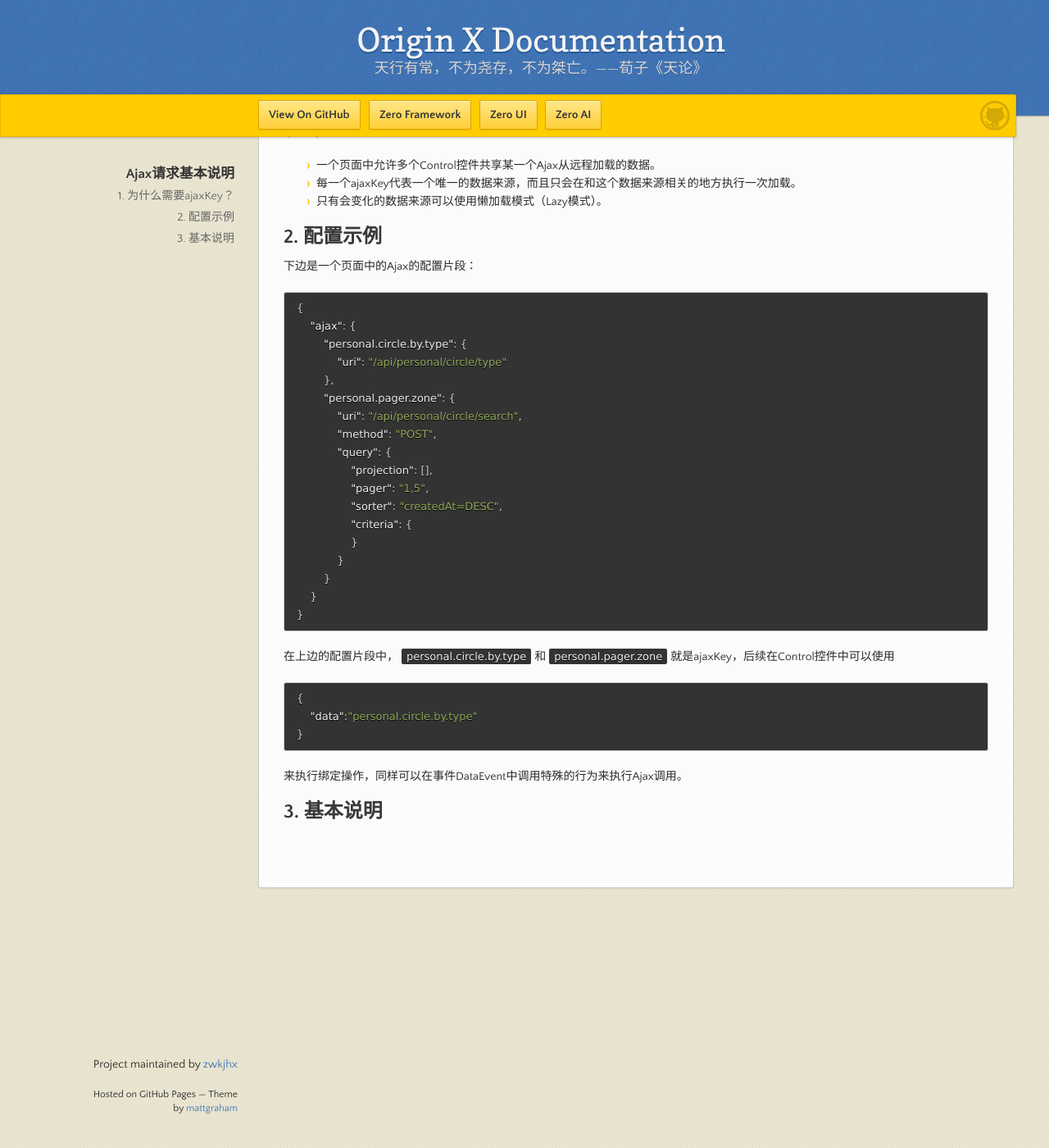
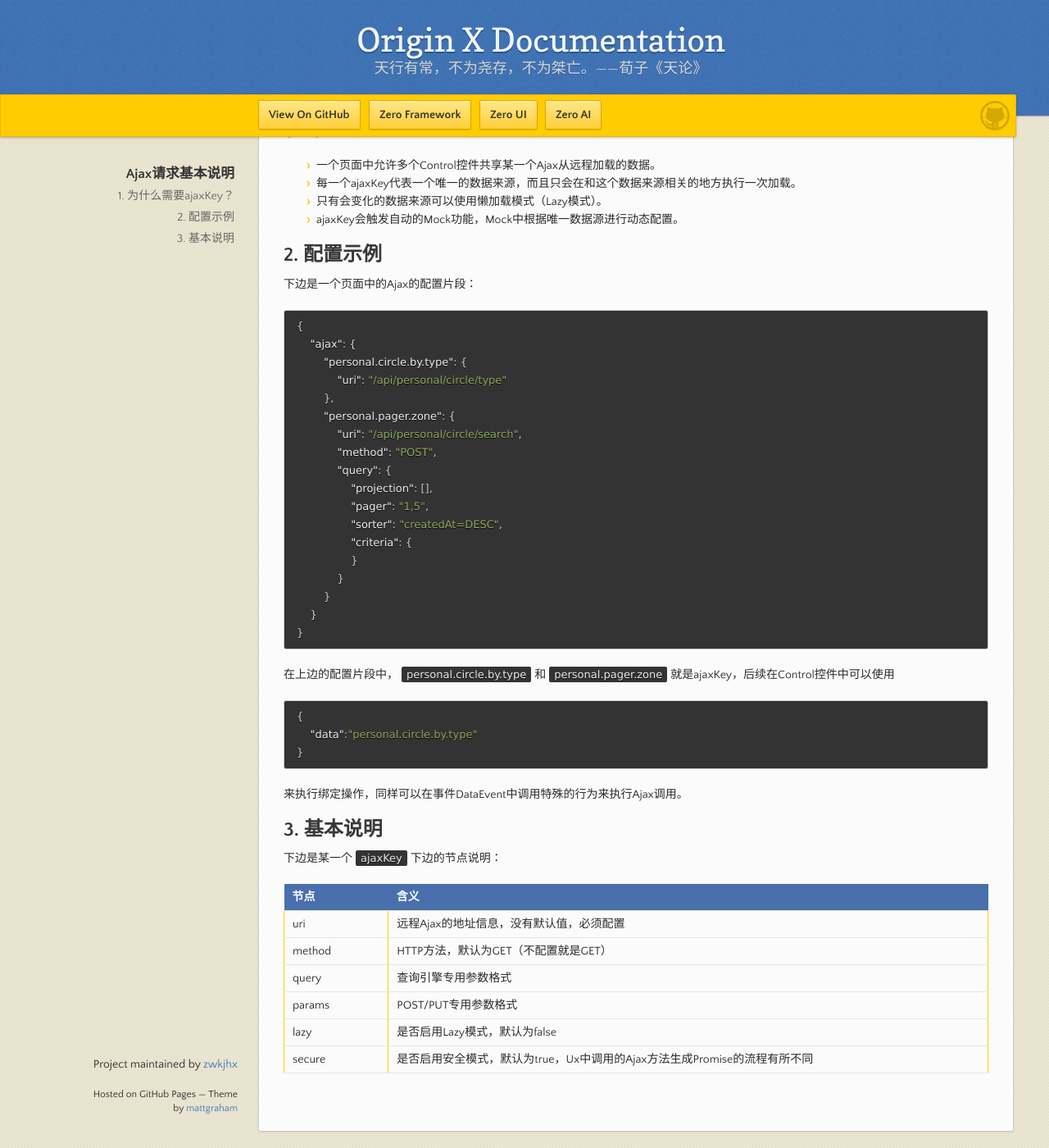
Before and after one commit to zwkjhx/ox-doc, a Jekyll site: the page built from specification/3-origin-xgui-fan/spo-006-ajaxqing-qiu-ji-ben-shuo-ming.md, in a window 1280 px wide and 1400 px high, scrolled down 277 px. Shown: the whole window at 82% size. Built offline with Jekyll 4.4.1, drawn with Linux system fonts in a browser that asks for light colours; our own code applies the rules of GitHub Pages for plain Markdown files.

Commit message:
Updates specification/3-origin-xgui-fan/spo-006-ajaxqing-qiu-ji-ben-shuo-ming.md
Auto commit by GitBook Editor

```diff
--- a/specification/3-origin-xgui-fan/spo-006-ajaxqing-qiu-ji-ben-shuo-ming.md
+++ b/specification/3-origin-xgui-fan/spo-006-ajaxqing-qiu-ji-ben-shuo-ming.md
@@ -13,6 +13,7 @@ ajaxKey存在的原因如下：
 * 一个页面中允许多个Control控件共享某一个Ajax从远程加载的数据。
 * 每一个ajaxKey代表一个唯一的数据来源，而且只会在和这个数据来源相关的地方执行一次加载。
 * 只有会变化的数据来源可以使用懒加载模式（Lazy模式）。
+* ajaxKey会触发自动的Mock功能，Mock中根据唯一数据源进行动态配置。
 
 ## 2. 配置示例
 
@@ -50,3 +51,14 @@ ajaxKey存在的原因如下：
 来执行绑定操作，同样可以在事件DataEvent中调用特殊的行为来执行Ajax调用。
 
 ## 3. 基本说明
+
+下边是某一个`ajaxKey`下边的节点说明：
+
+| 节点 | 含义 |
+| :--- | :--- |
+| uri | 远程Ajax的地址信息，没有默认值，必须配置 |
+| method | HTTP方法，默认为GET（不配置就是GET） |
+| query | 查询引擎专用参数格式 |
+| params | POST/PUT专用参数格式 |
+| lazy | 是否启用Lazy模式，默认为false |
+| secure | 是否启用安全模式，默认为true，Ux中调用的Ajax方法生成Promise的流程有所不同 |
```
